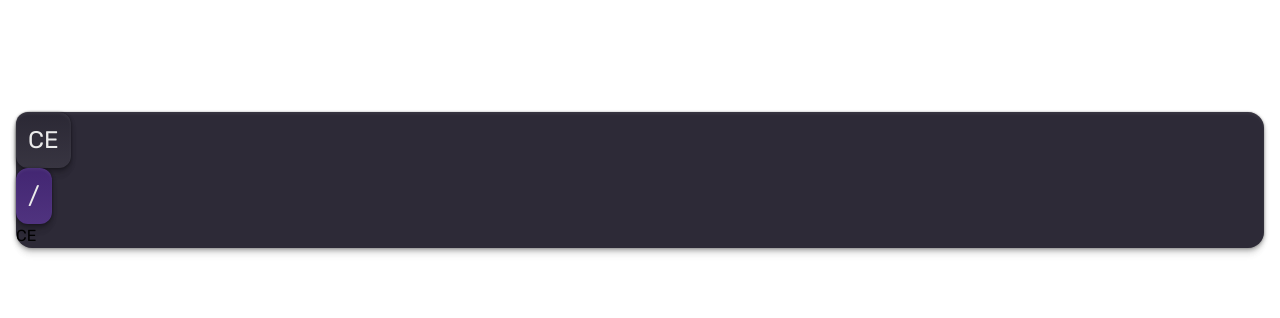
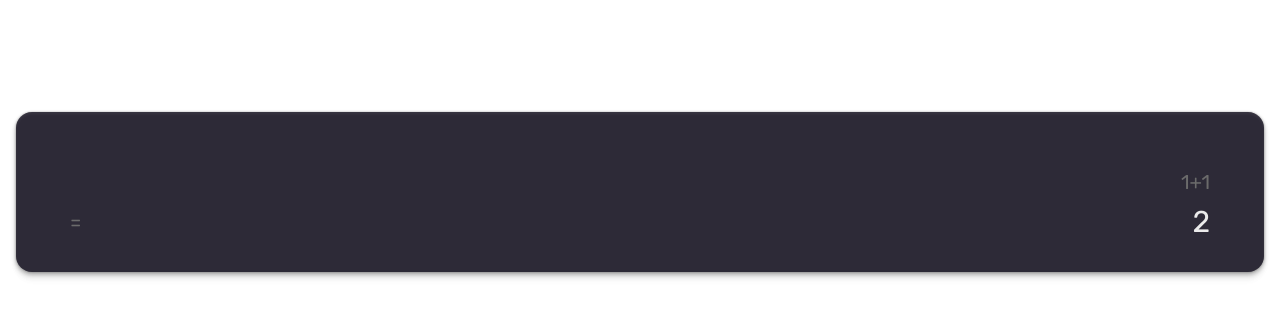
Before and after one commit to nikolasmarlon/calculadora-ui, a React (Vite) app: page / in a window 1280 px wide. Shown: the top 318 px of the page. Built offline with nearby package versions, Linux system fonts and the light colour scheme.

Commit message:
Iniciando componente calcuadora e displayCalculadora

```diff
--- a/index.html
+++ b/index.html
@@ -8,7 +8,7 @@
     <meta name="viewport" content="width=device-width, initial-scale=1.0" />
     <title>Calculadora</title>
   </head>
-  <body >
+  <body class="text-(--text)" >
     <div id="root"></div>
     <script type="module" src="/src/main.jsx"></script>
   </body>
--- a/src/App.jsx
+++ b/src/App.jsx
@@ -1,15 +1,12 @@
 import { Button } from "./components/Button";
+import { Calculator } from "./components/Calculator";
 import { Card } from "./components/Card";
 import { Text } from "./components/Text";
 
 export function App() {
   return (
     <main className="py-28 px-4">
-      <Card>
-        <Button>CE</Button>
-        <Button variant="primary">/</Button>
-        <Text>CE</Text>
-      </Card>
+      <Calculator />
     </main>
   )
 }
--- /dev/null
+++ b/src/components/Calculator.jsx
@@ -0,0 +1,13 @@
+import { CalculatorDisplay } from "./CalculatorDisplay";
+import { Card } from "./Card";
+
+
+
+export function Calculator(){
+    return(
+        <Card className="flex flex-col gap-[1.625rem] w=[22.25rem] pt-14 px-8 pb-8">
+            <CalculatorDisplay operation={"1+1"} result={"2"} />
+
+        </Card>
+    )
+}
--- /dev/null
+++ b/src/components/CalculatorDisplay.jsx
@@ -0,0 +1,13 @@
+import { Text } from "./Text";
+
+export function CalculatorDisplay ({ operation, result }){
+    return(
+        <div className="flex flex-col gap-2 px-[1.375rem] cursor-default select-none">
+            <Text as="div" variant="muted" className="flex items-center justify-end">{operation}</Text>
+            <div className="flex items-center justify-between">
+                <Text variant="muted" as="div">=</Text>
+                <Text variant="blast" as="div">{result}</Text>
+            </div>
+        </div>
+    )
+}
--- a/src/index.css
+++ b/src/index.css
@@ -3,6 +3,7 @@
 @theme{
 
     --default-font-family: "Rubik", sans-serif;
+
     --text: #EBEBEB;
     --text-secondary: #6B6B6B;
     --primary: #462878;
```
